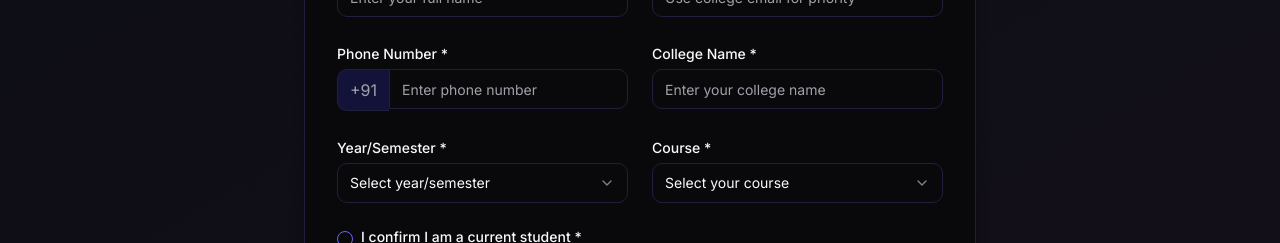
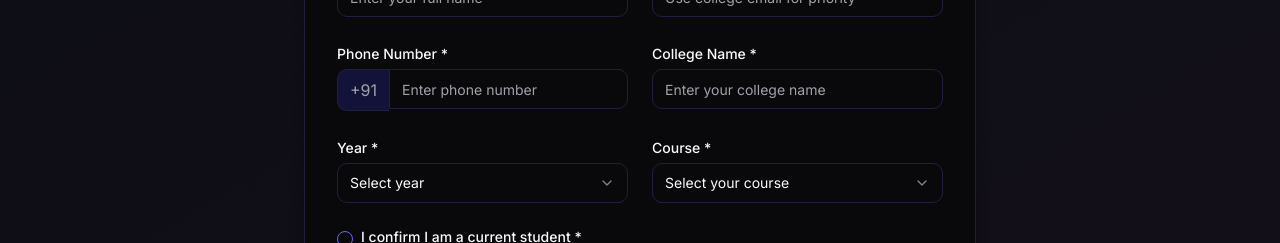
Before and after one commit to Kambaain/kambaa-ai-landingpage, a React (Vite) app: page / in a window 1280 px wide. Shown: the part 2480-2723 px from the top of the page. Built offline with nearby package versions, Linux system fonts and the light colour scheme.

Commit message:
Update year/semester dropdown
Removed semester options from the year/semester dropdown, leaving only year options.

```diff
--- a/src/components/ContactForm.tsx
+++ b/src/components/ContactForm.tsx
@@ -85,7 +85,7 @@ const ContactForm = () => {
     if (!yearSemester) {
       toast({
         title: "Error",
-        description: "Year/Semester is required",
+        description: "Year is required",
         variant: "destructive"
       });
       return false;
@@ -251,25 +251,17 @@ const ContactForm = () => {
 
               <div>
                 <Label className="text-sm font-medium text-foreground">
-                  Year/Semester *
+                  Year *
                 </Label>
                 <Select value={formData.yearSemester} onValueChange={(value) => handleSelectChange('yearSemester', value)}>
                   <SelectTrigger className="mt-1 bg-background">
-                    <SelectValue placeholder="Select year/semester" />
+                    <SelectValue placeholder="Select year" />
                   </SelectTrigger>
                   <SelectContent className="bg-background border border-border z-50">
                     <SelectItem value="1st-year">1st Year</SelectItem>
                     <SelectItem value="2nd-year">2nd Year</SelectItem>
                     <SelectItem value="3rd-year">3rd Year</SelectItem>
                     <SelectItem value="4th-year">4th Year</SelectItem>
-                    <SelectItem value="1st-sem">1st Semester</SelectItem>
-                    <SelectItem value="2nd-sem">2nd Semester</SelectItem>
-                    <SelectItem value="3rd-sem">3rd Semester</SelectItem>
-                    <SelectItem value="4th-sem">4th Semester</SelectItem>
-                    <SelectItem value="5th-sem">5th Semester</SelectItem>
-                    <SelectItem value="6th-sem">6th Semester</SelectItem>
-                    <SelectItem value="7th-sem">7th Semester</SelectItem>
-                    <SelectItem value="8th-sem">8th Semester</SelectItem>
                   </SelectContent>
                 </Select>
               </div>
```
